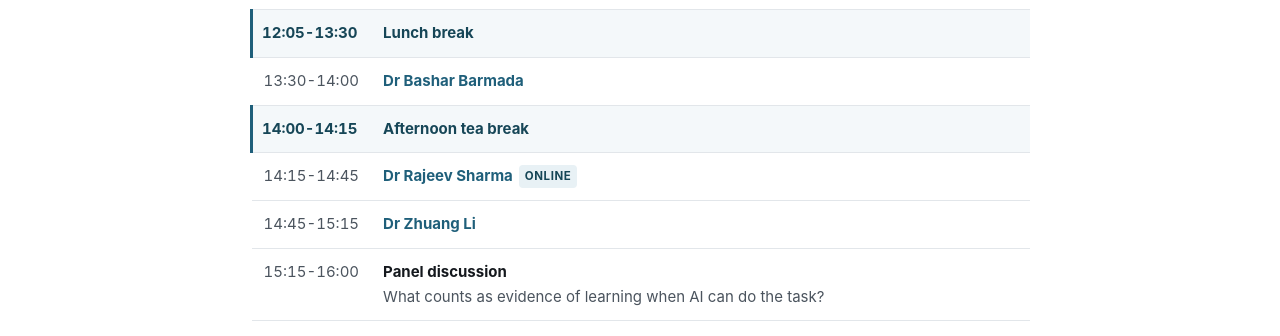
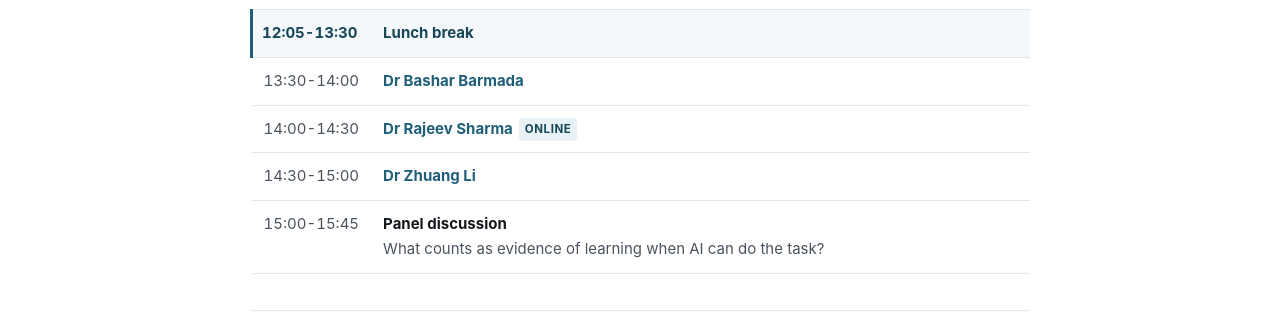
Before and after one commit to reassessment-edu-ai/ajcai2026-workshop, a plain HTML site: page program.html in a window 1280 px wide. Shown: the part 977-1313 px from the top of the page. Drawn offline with Linux system fonts and the light colour scheme.

Commit message:
Remove afternoon tea and finish programme at 15:45

```diff
--- a/program.html
+++ b/program.html
@@ -86,20 +86,16 @@
             <td class="time">13:30-14:00</td>
             <td><span class="sess"><a href="./speakers.html#bashar-barmada">Dr Bashar Barmada</a></span></td>
           </tr>
-          <tr class="brk">
-            <td class="time">14:00-14:15</td>
-            <td>Afternoon tea break</td>
-          </tr>
           <tr>
-            <td class="time">14:15-14:45</td>
+            <td class="time">14:00-14:30</td>
             <td><span class="sess"><a href="./speakers.html#rajeev-sharma">Dr Rajeev Sharma</a></span><span class="tbd">Online</span></td>
           </tr>
           <tr>
-            <td class="time">14:45-15:15</td>
+            <td class="time">14:30-15:00</td>
             <td><span class="sess"><a href="./speakers.html#zhuang-li">Dr Zhuang Li</a></span></td>
           </tr>
           <tr>
-            <td class="time">15:15-16:00</td>
+            <td class="time">15:00-15:45</td>
             <td><span class="sess">Panel discussion</span><br><span class="muted">What counts as evidence of learning when AI can do the task?</span></td>
           </tr>
         </tbody>
```
